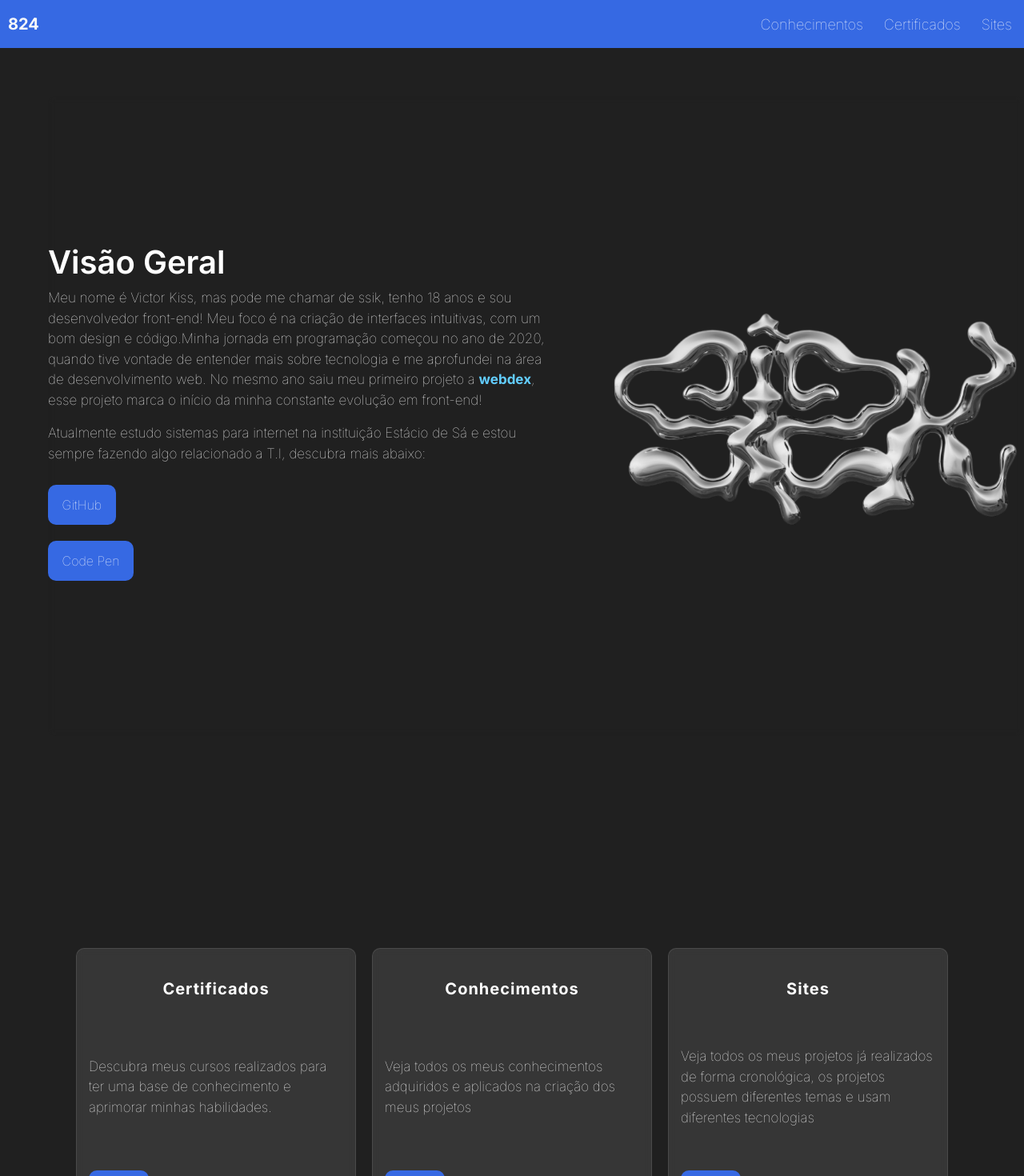
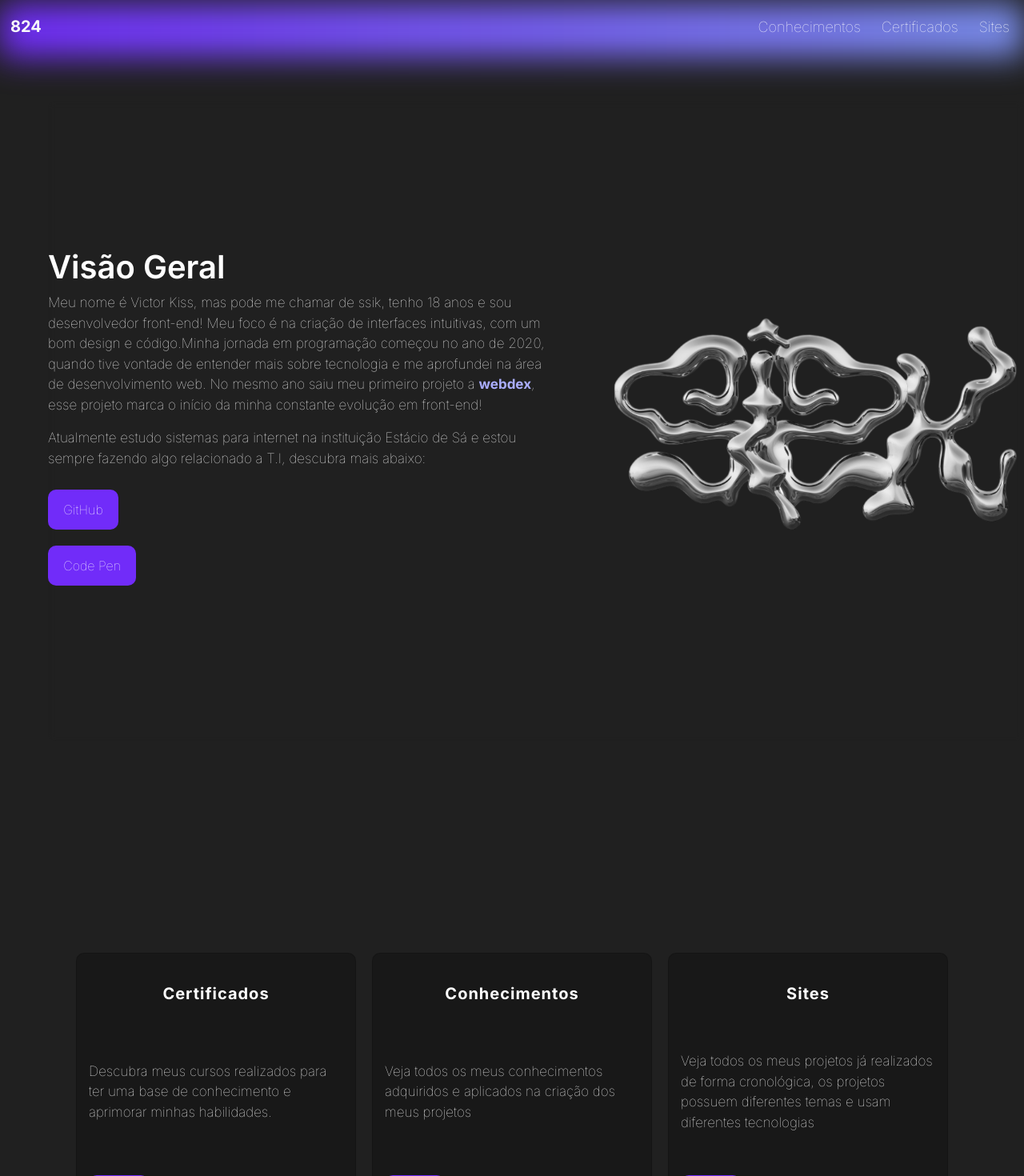
Before and after one commit to victor-kiss/ssik824, a Next.js app: page / in a window 1280 px wide. Shown: the top 1470 px of the page at 80% size. Built offline with nearby package versions, Linux system fonts and the light colour scheme.

Commit message:
Update globals.css

```diff
--- a/src/app/globals.css
+++ b/src/app/globals.css
@@ -13,11 +13,39 @@ body#bg-dark{
 
 nav.navbar{
   width:auto;
-  padding:2px;
+  padding:5px;
   margin-bottom:60px;
-  background-color:#3669E3;
 }
 
+
+nav.navbar:before {
+  content: "";
+  z-index: -1;
+  position: absolute;
+  top: 0;
+  right: 0;
+  bottom: 0;
+  left: 0;
+  background: linear-gradient(90deg, rgba(113,44,249,1) 0%, rgba(123,143,237,1) 100%);
+  transform: translate3d(0px, 5px, 0) scale(1);
+  filter: blur(20px);
+  opacity: var(0.7);
+  transition: opacity 0.3s;
+  border-radius: inherit;
+}
+
+
+nav.navbar::after {
+  content: "";
+  z-index: -1;
+  position: absolute;
+  top: 0;
+  right: 0;
+  bottom: 0;
+  left: 0;
+  background: inherit;
+  border-radius: inherit;
+}
 
 
 nav.navbar a.nav-link{
@@ -27,6 +55,7 @@ nav.navbar a.nav-link{
   cursor:pointer;
   font-weight:100;
 }
+
 
 .navbar-light .navbar-toggler {
   border-color:transparent;
@@ -64,20 +93,20 @@ h1,h2,h3,h4,h5,h6{
  a{
   text-decoration: none;
   font-weight: bold;
-  color:#62CDFF;
+  color:#aaadff;
 }
 
  a:hover{
   text-decoration: none;
-  color:#62CDFF;
+  color:#696eff;
 }
 
 a.link-button{
   color:#FFF;
   text-decoration:none;
   border-radius:10px;
-  padding:0.8rem 1.1rem;
-  background:#3669E3;
+  padding:0.8rem 1.2rem;
+  background:#712CF9;
   display:block;
   margin:10px 0;
   font-weight:100;
@@ -123,9 +152,7 @@ div.card{
   width: 350px;
   height: 350px;
   border-radius: 10px;
-  background:rgba(255,255,255,0.1);
-  backdrop-filter: blur(5px);
-  border: 1px solid rgba(255, 255, 255, 0.1);
+  background:#181818;
   padding:15px;
   margin:10px;
 }
@@ -141,7 +168,7 @@ div.card > span{
 
 div.card > a{
   color:#FFF;
-  background:#3669E3;
+  background:#712CF9;
   padding:1rem 1.5rem;
   border-radius:10px;
   font-weight:bold;
```
